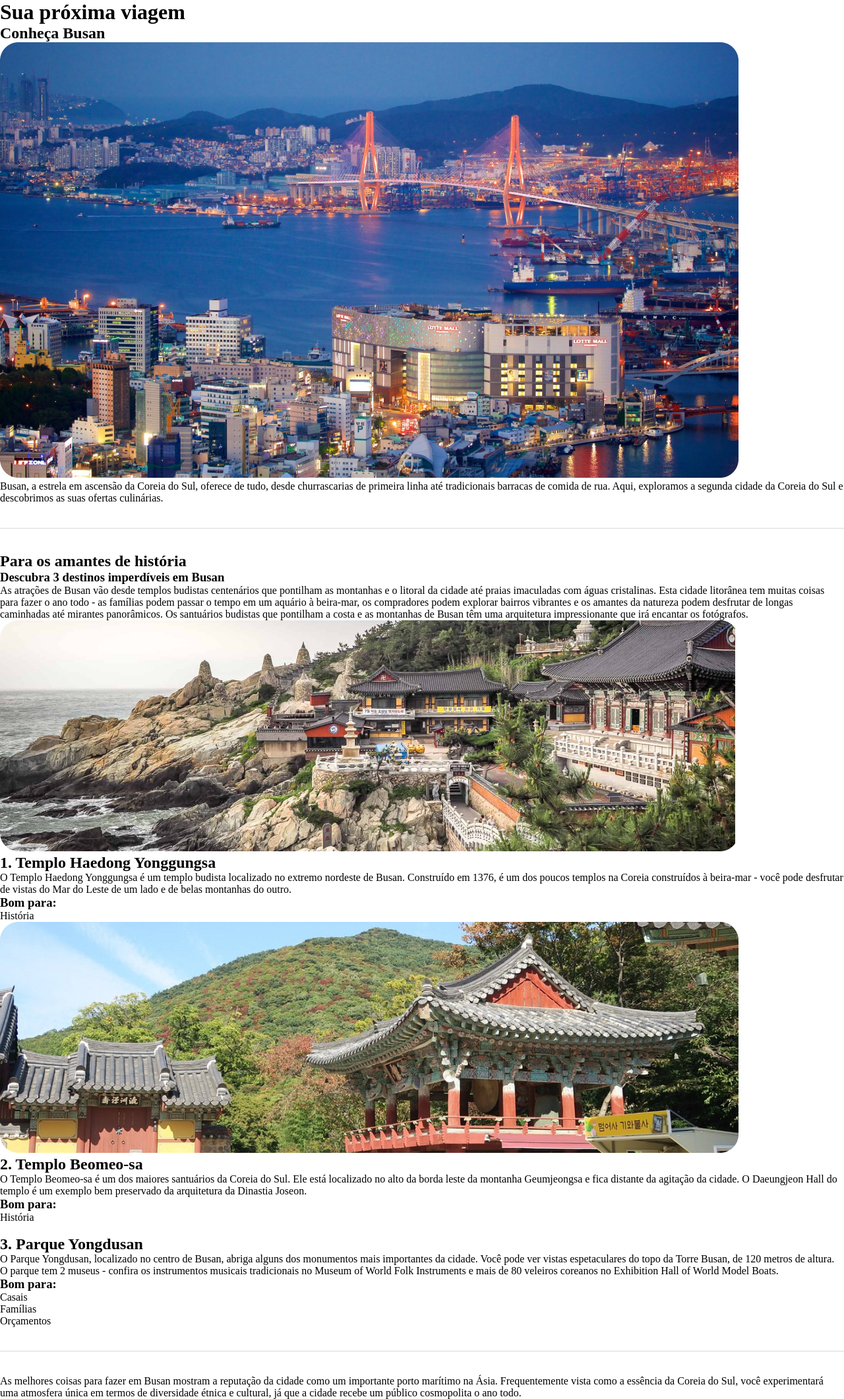
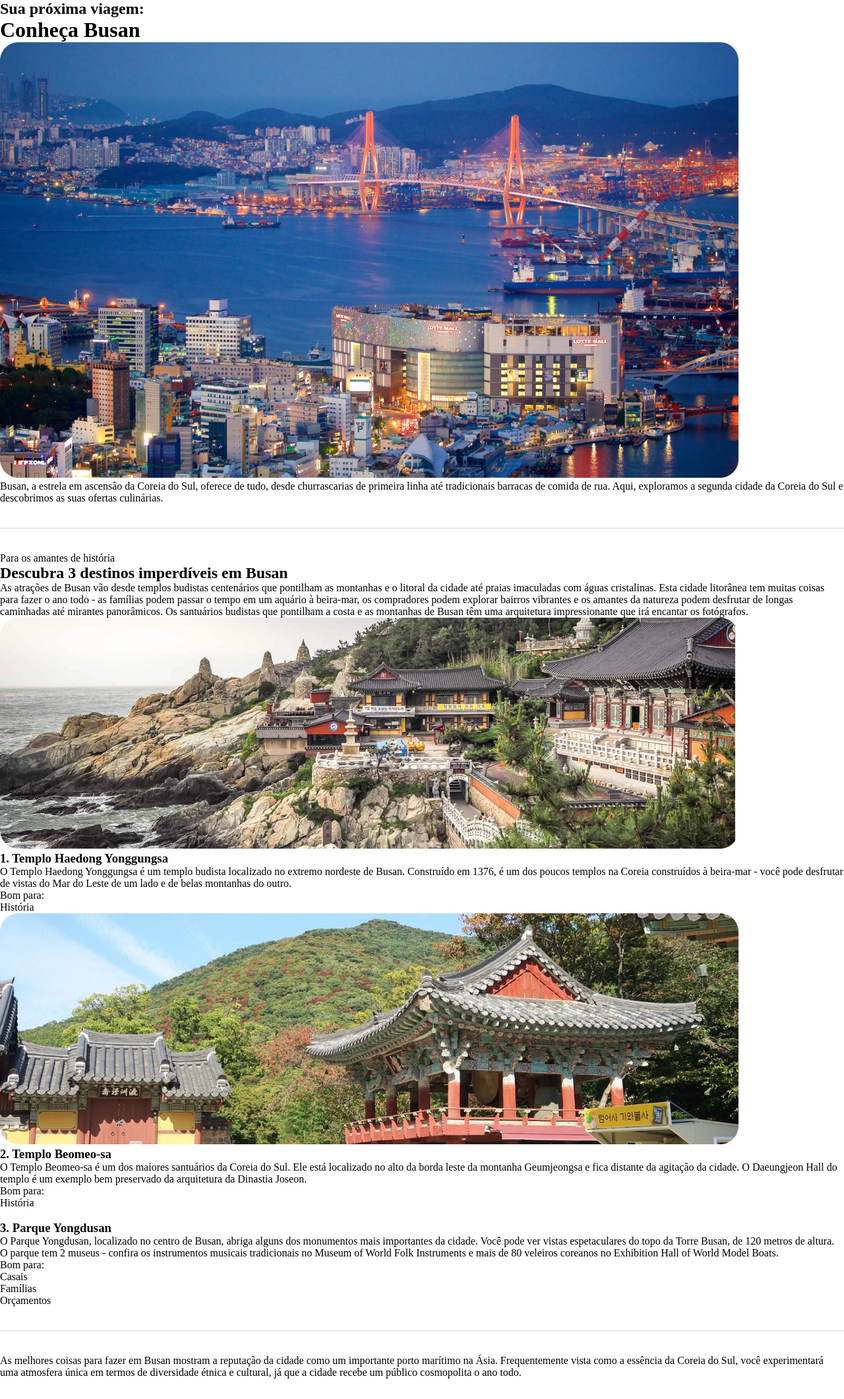
Before and after one commit to ruthdevgpwr/local-turistico, a plain HTML site: page index.html in a window 1280 px wide. Shown: the whole page at 66% size. After the commit the page ends 2089 px from the top, so only its background shows below. Drawn offline with Linux system fonts and the light colour scheme.

Commit message:
add open sans font and update html

```diff
--- a/index.html
+++ b/index.html
@@ -1,21 +1,27 @@
 <!DOCTYPE html>
 <html lang="pt-br">
   <head>
+    <link rel="preconnect" href="https://fonts.googleapis.com" />
+    <link rel="preconnect" href="https://fonts.gstatic.com" crossorigin />
     <meta charset="UTF-8" />
     <meta name="viewport" content="width=device-width, initial-scale=1.0" />
     <title>Local Turístico</title>
     <link rel="stylesheet" href="style.css" />
+    <link
+      href="https://fonts.googleapis.com/css2?family=Open+Sans:ital,wght@0,300..800;1,300..800&display=swap"
+      rel="stylesheet"
+    />
   </head>
 
   <body>
     <div id="page">
       <header>
-        <h1>Sua próxima viagem</h1>
-        <h2>Conheça Busan</h2>
+        <h2 class="headline">Sua próxima viagem:</h2>
+        <h1>Conheça Busan</h1>
       </header>
       <div id="descricao">
-        <img src="assets/img.jpg" alt="Imagem de Busan" />
-        <p>
+        <img src="assets/img.jpg" alt="Imagem de Busan" id="img-busan" />
+        <p id="subtitulo">
           Busan, a estrela em ascensão da Coreia do Sul, oferece de tudo, desde
           churrascarias de primeira linha até tradicionais barracas de comida de
           rua. Aqui, exploramos a segunda cidade da Coreia do Sul e descobrimos
@@ -26,8 +32,8 @@
         <section id="titulo-destinos">
           <div class="divisor"></div>
           <div>
-            <h2>Para os amantes de história</h2>
-            <h3>Descubra 3 destinos imperdíveis em Busan</h3>
+            <p class="headline">Para os amantes de história</p>
+            <h2>Descubra 3 destinos imperdíveis em Busan</h2>
           </div>
           <p>
             As atrações de Busan vão desde templos budistas centenários que
@@ -41,13 +47,11 @@
             encantar os fotógrafos.
           </p>
         </section>
-
-        <!--Lista de destinos-->
         <section id="destinos">
           <div class="card" id="card-1">
             <img src="assets/templo-haedong.jpg" alt="" />
             <div>
-              <h2>1. Templo Haedong Yonggungsa</h2>
+              <h3>1. Templo Haedong Yonggungsa</h3>
               <p>
                 O Templo Haedong Yonggungsa é um templo budista localizado no
                 extremo nordeste de Busan. Construído em 1376, é um dos poucos
@@ -55,7 +59,7 @@
                 de vistas do Mar do Leste de um lado e de belas montanhas do
                 outro.
               </p>
-              <h3>Bom para:</h3>
+              <p>Bom para:</p>
               <ul>
                 <li>História</li>
               </ul>
@@ -64,7 +68,7 @@
           <div class="card" id="card-2">
             <img src="assets/templo-beomeo.jpg" alt="" />
             <div>
-              <h2>2. Templo Beomeo-sa</h2>
+              <h3>2. Templo Beomeo-sa</h3>
               <p>
                 O Templo Beomeo-sa é um dos maiores santuários da Coreia do Sul.
                 Ele está localizado no alto da borda leste da montanha
@@ -72,7 +76,7 @@
                 Hall do templo é um exemplo bem preservado da arquitetura da
                 Dinastia Joseon.
               </p>
-              <h3>Bom para:</h3>
+              <p>Bom para:</p>
               <ul>
                 <li>História</li>
               </ul>
@@ -81,7 +85,7 @@
           <div class="card" id="card-3">
             <img src="assets/parque-yongdusan.jpg" alt="" />
             <div>
-              <h2>3. Parque Yongdusan</h2>
+              <h3>3. Parque Yongdusan</h3>
               <p>
                 O Parque Yongdusan, localizado no centro de Busan, abriga alguns
                 dos monumentos mais importantes da cidade. Você pode ver vistas
@@ -90,7 +94,7 @@
                 tradicionais no Museum of World Folk Instruments e mais de 80
                 veleiros coreanos no Exhibition Hall of World Model Boats.
               </p>
-              <h3>Bom para:</h3>
+              <p>Bom para:</p>
               <ul>
                 <li>Casais</li>
                 <li>Famílias</li>
```
